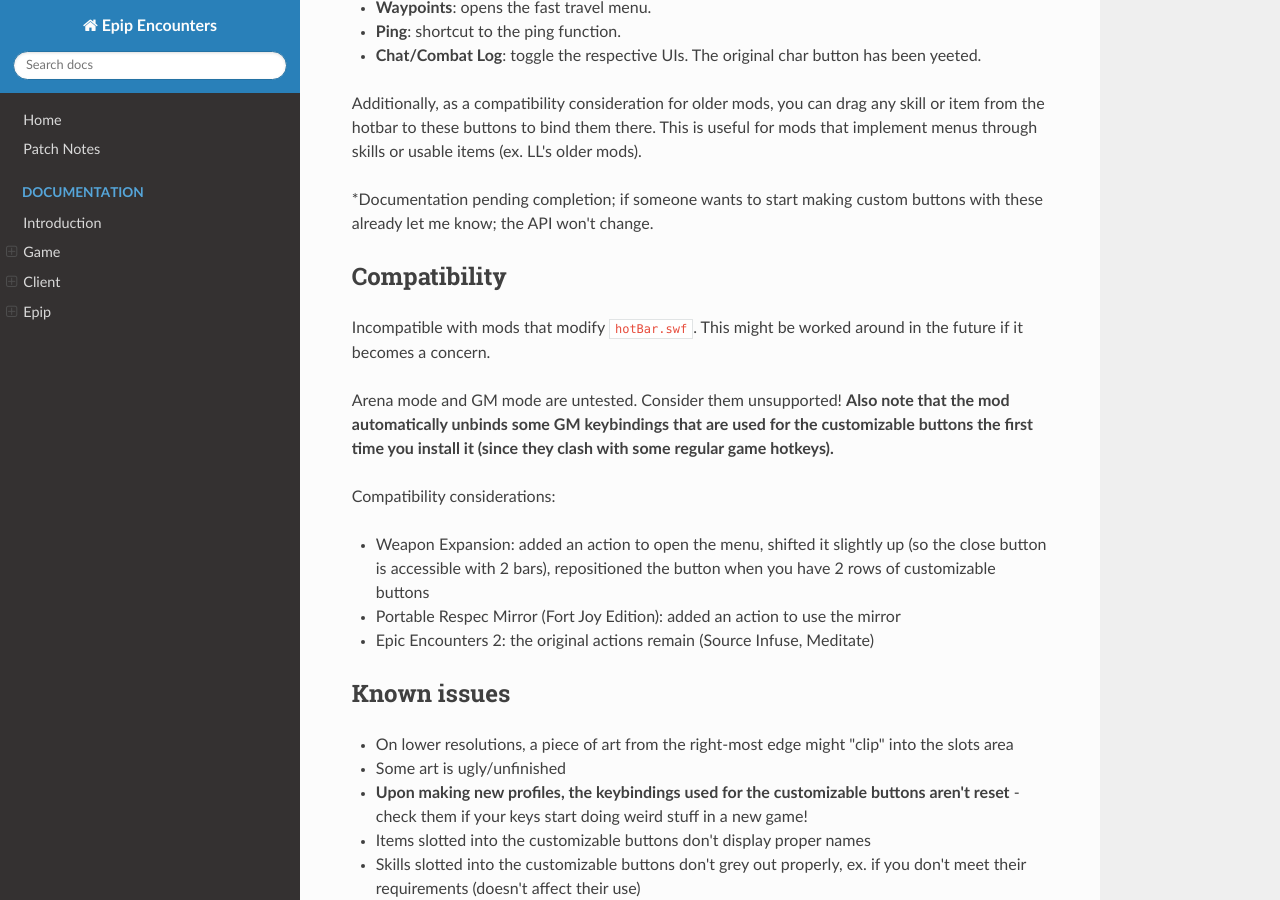
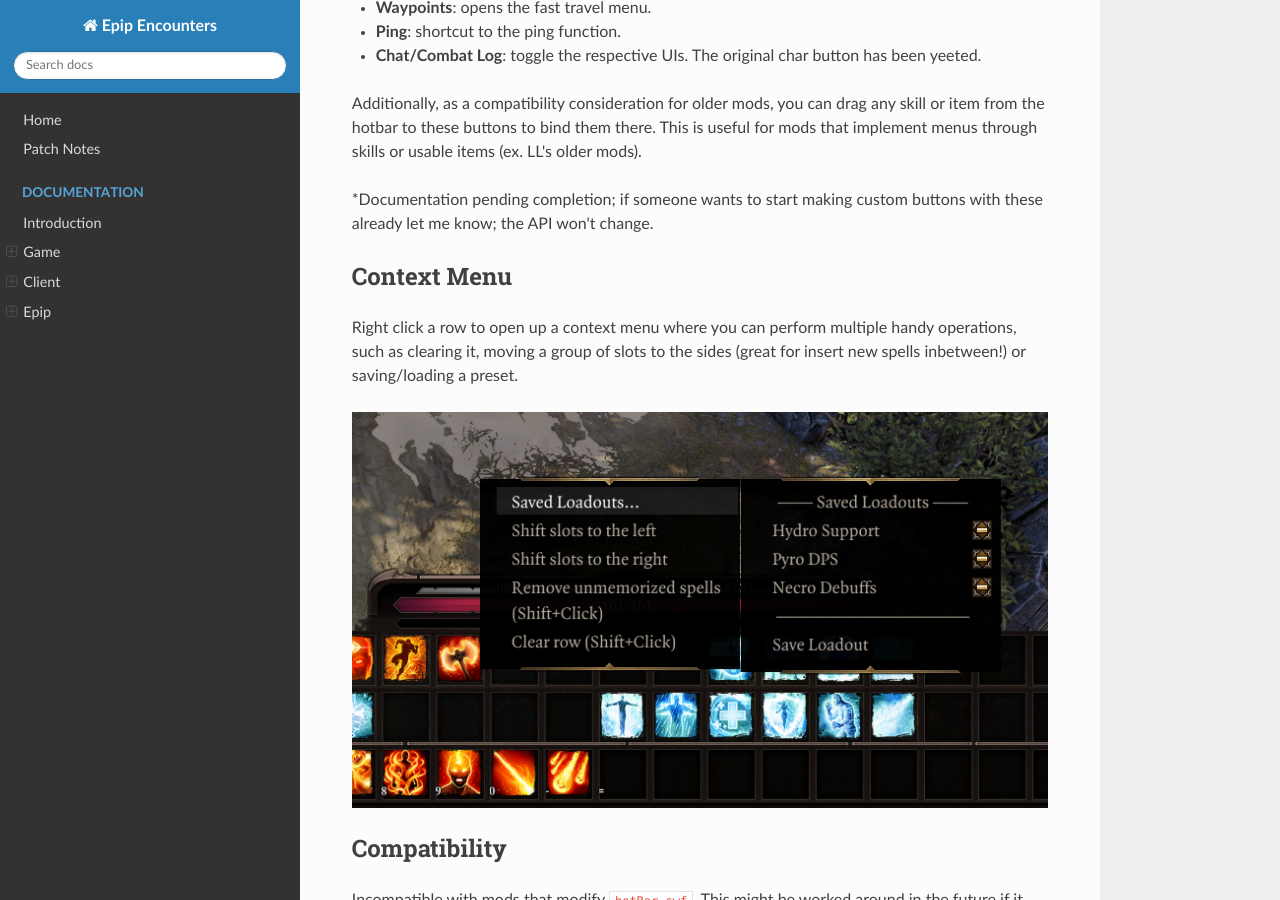
Before and after one commit to PinewoodPip/epip, an MkDocs documentation site: the page built from docs/hotbar-standalone.md, in a window 1280 px wide and 900 px high, scrolled down 2549 px. Built offline with MkDocs 1.6.1, drawn with Linux system fonts in a browser that asks for light colours; nearby versions of some CDN libraries.

Commit message:
Add context menu info

```diff
--- a/docs/hotbar-standalone.md
+++ b/docs/hotbar-standalone.md
@@ -44,6 +44,12 @@
 
 *Documentation pending completion; if someone wants to start making custom buttons with these already let me know; the API won't change.
 
+## Context Menu
+
+Right click a row to open up a context menu where you can perform multiple handy operations, such as clearing it, moving a group of slots to the sides (great for insert new spells inbetween!) or saving/loading a preset.
+
+![Context menu.](img/hotbar/context_menu.png)
+
 ## Compatibility
 Incompatible with mods that modify `hotBar.swf`. This might be worked around in the future if it becomes a concern.
 
```
